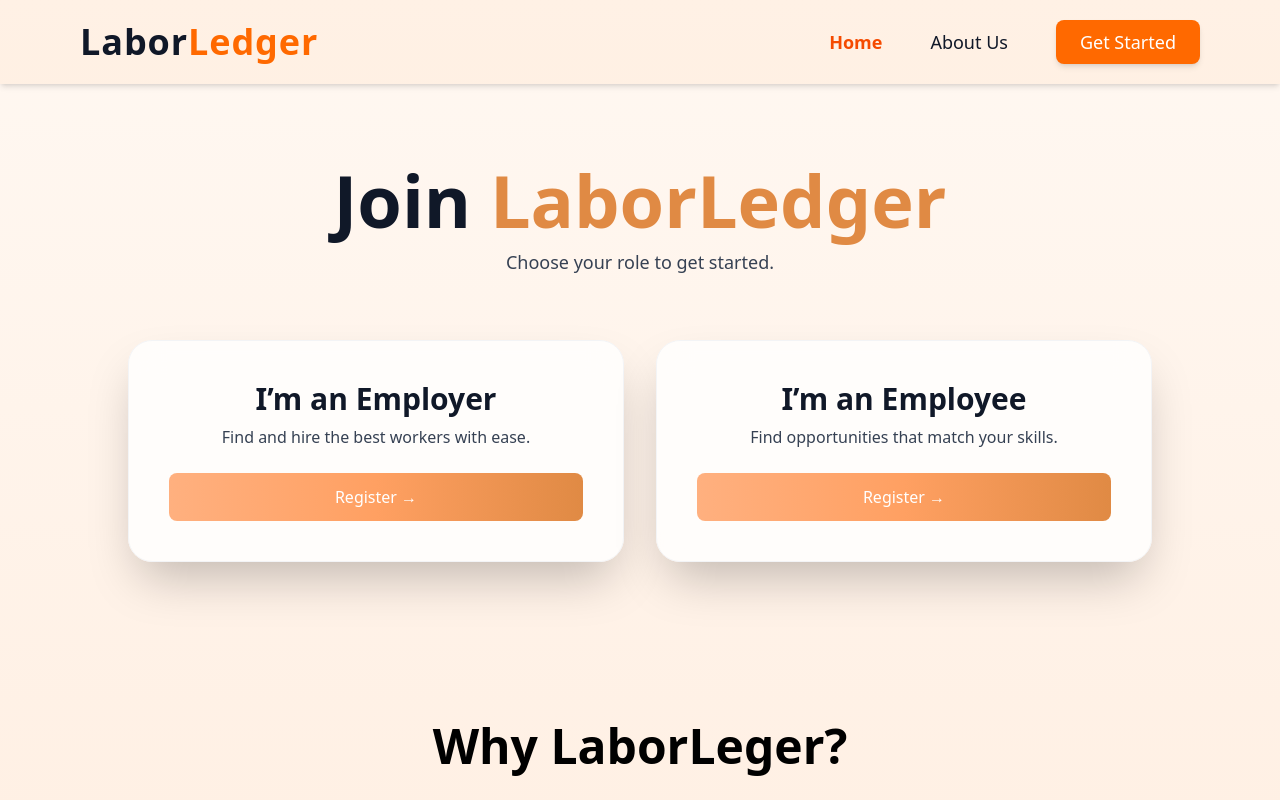
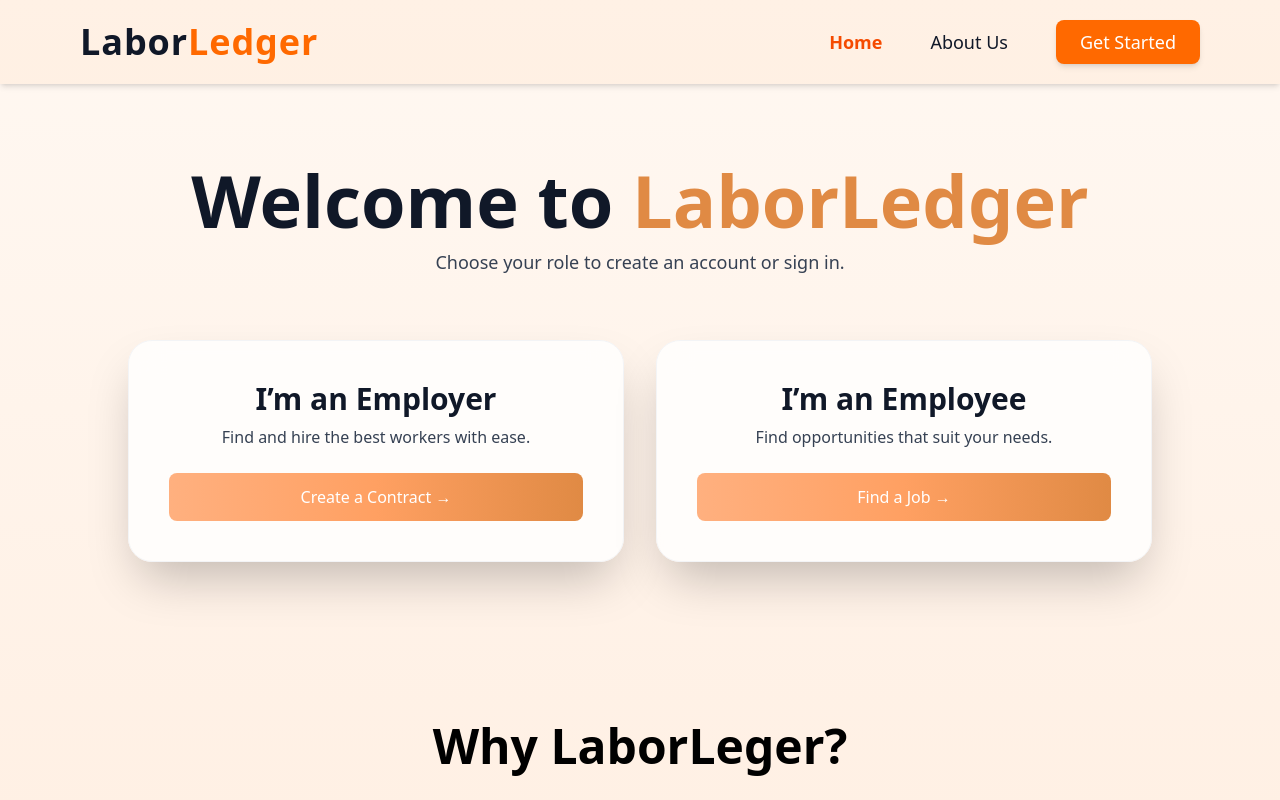
Before and after one commit to worker-dapp/laborledger_demo, a React (Vite) app: page / in a window 1280 px wide. Shown: the top 800 px of the page. Built offline with nearby package versions, Linux system fonts and the light colour scheme.

Commit message:
update landing page | update copy

```diff
--- a/src/pages/LandingPage.jsx
+++ b/src/pages/LandingPage.jsx
@@ -12,10 +12,10 @@ const LandingPage = () => {
       {/* Main Content */}
       <div className="flex flex-col items-center text-center px-6 py-20">
         <h1 className="text-6xl md:text-7xl font-extrabold text-gray-900">
-          Join <span className="text-[#E08A44]">LaborLedger</span>
+          Welcome to <span className="text-[#E08A44]">LaborLedger</span>
         </h1>
         <h3 className="text-lg text-gray-700 mt-3">
-          Choose your role to get started.
+          Choose your role to create an account or sign in.
         </h3>
 
         {/* Cards Section */}
@@ -31,7 +31,7 @@ const LandingPage = () => {
             </p>
             <Link to='/employerRegister' className="w-full">
               <button className="mt-6 bg-gradient-to-r from-[#FFB07F] via-[#FFA062] to-[#E08A44] text-white font-medium px-6 py-3 rounded-lg w-full transition-all hover:shadow-lg hover:brightness-110">
-                Register →
+                Create a Contract →
               </button>
             </Link>
           </div>
@@ -42,11 +42,11 @@ const LandingPage = () => {
               I’m an Employee
             </h3>
             <p className="text-gray-700 mt-2 text-sm md:text-base">
-              Find opportunities that match your skills.
+              Find opportunities that suit your needs.
             </p>
             <Link to='/employeeRegister' className="w-full">
               <button className="mt-6 bg-gradient-to-r from-[#FFB07F] via-[#FFA062] to-[#E08A44] text-white font-medium px-6 py-3 rounded-lg w-full transition-all hover:shadow-lg hover:brightness-110">
-                Register →
+                Find a Job →
               </button>
             </Link>
           </div>
```
